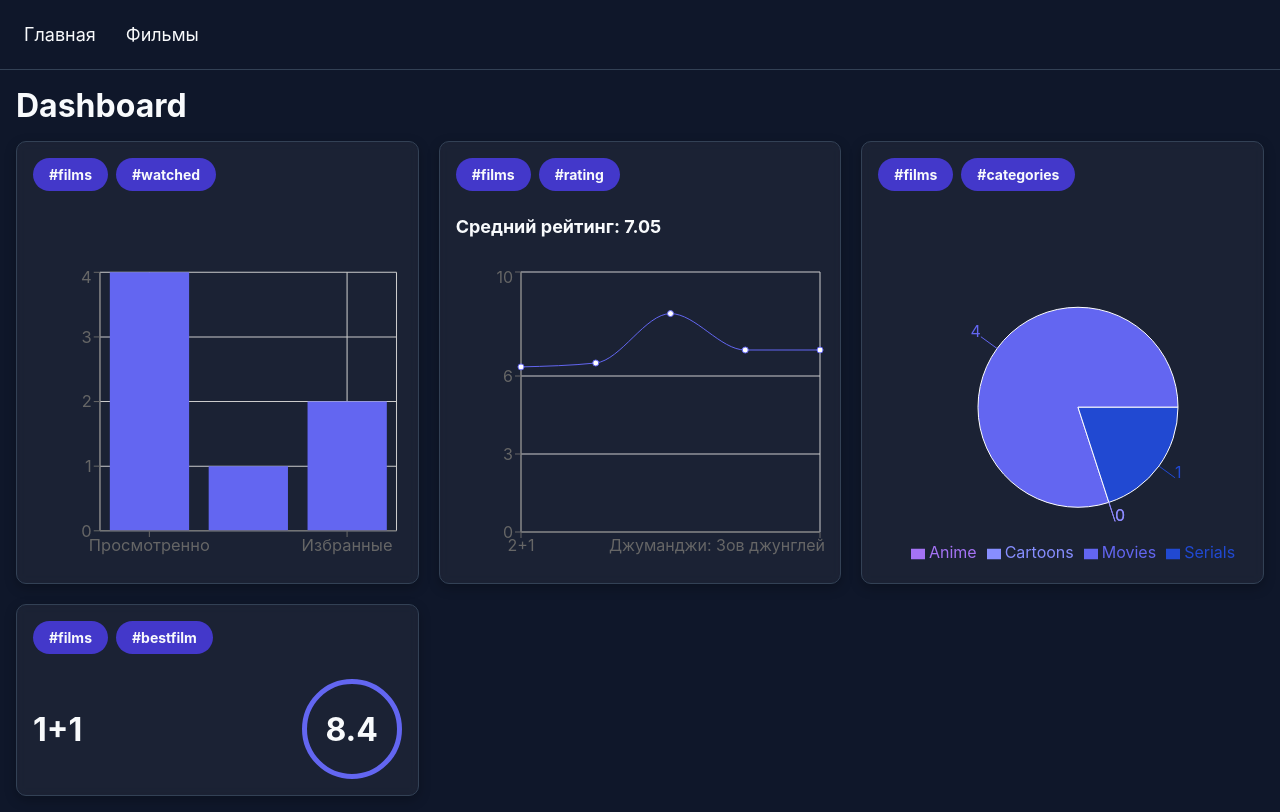
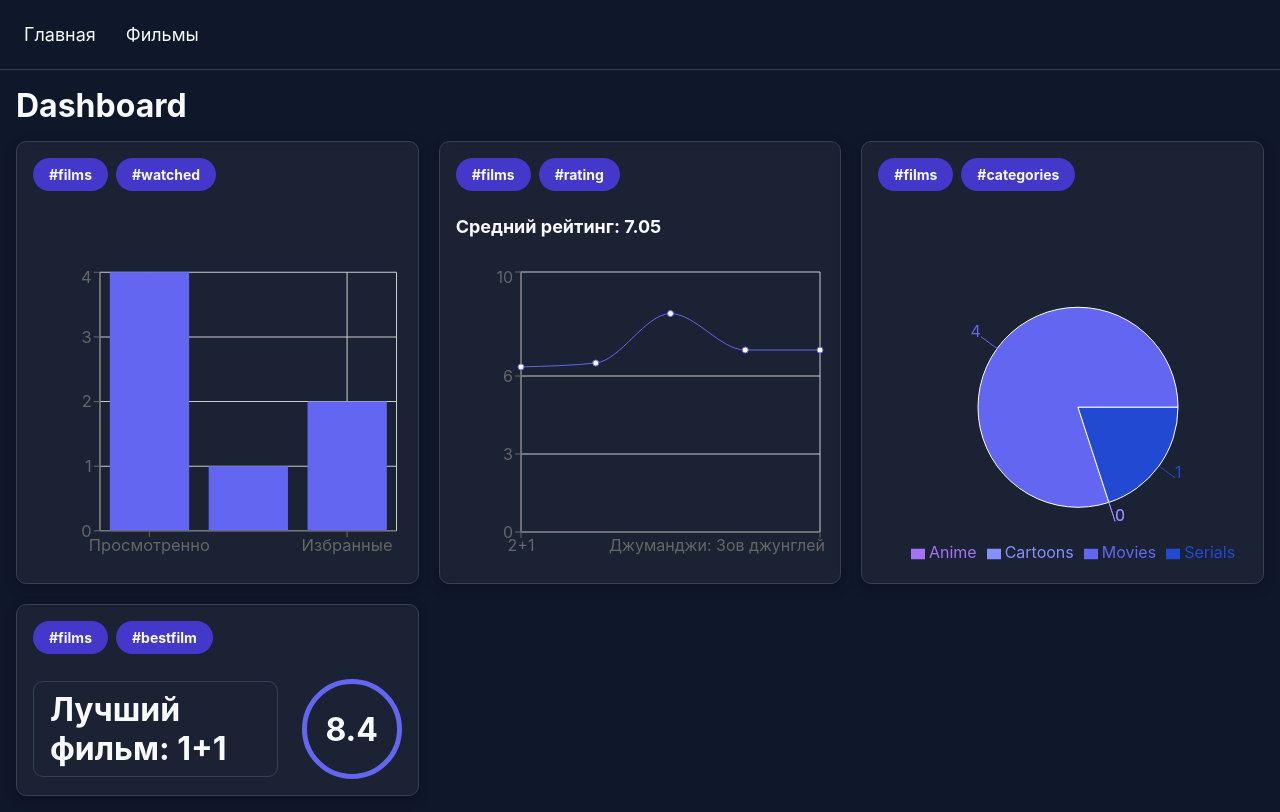
Before and after one commit to PrefixV/Filmtable, a React (Vite) app: page / in a window 1280 px wide. Built offline with nearby package versions, Linux system fonts and the light colour scheme; data requests are answered from the project's data file.

Commit message:
Change best film ui

```diff
--- a/src/components/blocks/DashboardBestFilm.jsx
+++ b/src/components/blocks/DashboardBestFilm.jsx
@@ -19,7 +19,9 @@ const DashboardBestFilm = (props) => {
             {bestFilm ? (
                 <DashboardItem tags={["#films", "#bestfilm"]}>
                     <div className="best-film__container">
-                        <p className="best-film__title">{bestFilm.filmName}</p>
+                        <div className="best-film">
+                            <p className="best-film__title">Лучший фильм: {bestFilm.filmName}</p>
+                        </div>
                         <p className="best-film__diagram">{bestFilm.filmRating}</p>
                     </div>
                 </DashboardItem>
--- a/src/styles/blocks/MainPage.scss
+++ b/src/styles/blocks/MainPage.scss
@@ -161,6 +161,12 @@
     animation: scale-in 0.7s ease;
   }
 
+  .best-film {
+    border: 1px solid var(--color-border);
+    border-radius: var(--radius-md);
+    padding: var(--space-sm) var(--space-md);
+  }
+
   .best-film__title {
     margin: 0;
 
--- a/src/styles/styles.css
+++ b/src/styles/styles.css
@@ -678,6 +678,11 @@ textarea:disabled {
   font-weight: var(--font-weight-bold);
   animation: scale-in 0.7s ease;
 }
+.best-film__container .best-film {
+  border: 1px solid var(--color-border);
+  border-radius: var(--radius-md);
+  padding: var(--space-sm) var(--space-md);
+}
 .best-film__container .best-film__title {
   margin: 0;
   font-size: var(--font-size-2xl);
```
Also changed, not shown: 1 other file (tests, documents, lock files or other folders).
